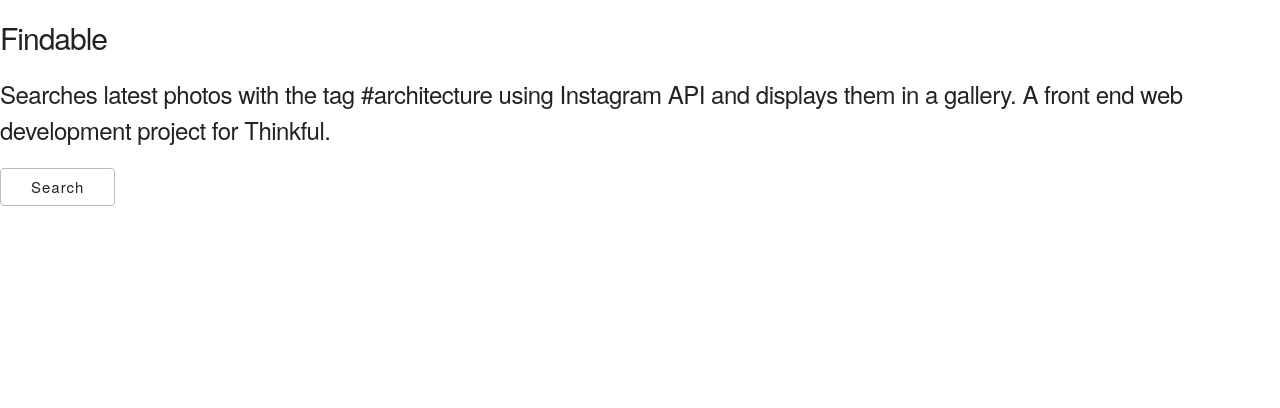
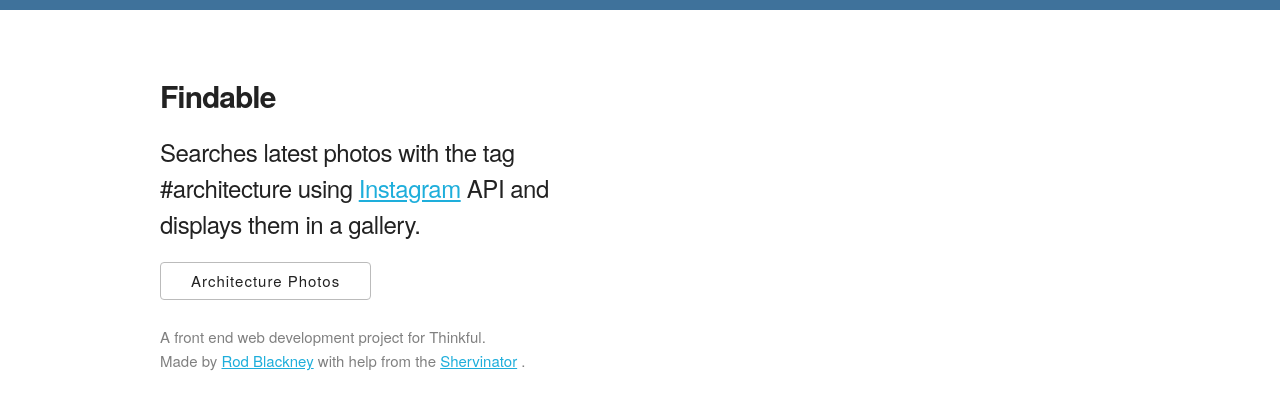
Before and after one commit to rodblackney/findable, a plain HTML site: page index.html in a window 1280 px wide. Drawn offline with nearby package versions, Linux system fonts and the light colour scheme.

Commit message:
added css and html change

```diff
--- a/css/styles.css
+++ b/css/styles.css
@@ -1,9 +1,15 @@
 body {
 	font-family: verdana;
+    border-top: 10px solid #3f729b;
 }
 
-#results li {
+h6 {
+    color: gray;
+}
+
+#results li ol {
 	margin-bottom: 1em;
+    list-style-type: none;
 }
 
 #results a {
--- a/index.html
+++ b/index.html
@@ -8,18 +8,27 @@
 	<link rel="stylesheet" href="css/normalize.css" />
 </head>
 <body>
-	<h1>Findable</h1>
-	<h5>Searches latest photos with the tag #architecture using Instagram API and displays them in a gallery. A front end web development project for Thinkful.</h5>
+
+  <div class="container">
+    <div class="row">
+      <div class="one-half column" style="margin-top: 5%">
+	<h1><strong>Findable</strong></h1>
+	<h5>Searches latest photos with the tag #architecture using <a href="http://instagram.com">Instagram</a> API and displays them in a gallery.</h5>
 	 <div id="instafeed"></div>
 		<form action="#" method="get">
 			<p>
-				<button type="submit" id="search">Search</button>
+				<button type="submit" id="search">Architecture Photos</button>
 			</p>
 		<p id="error"><!-- placeholder for error messages --></p>
 	</form>
 	<ol id="results">
 		<!-- To be populated by javascript -->
 	</ol>
+
+<h6> A front end web development project for Thinkful. </br>Made by <a href="http://github.com/rodblackney">Rod Blackney</a> with help from the <a href="http://https://github.com/shervanator">Shervinator</a> .</h6>
+      </div>
+    </div>
+  </div>
 	<script src="https://ajax.googleapis.com/ajax/libs/jquery/2.1.4/jquery.min.js"></script>
     <script src="js/app.js"></script>
 </body>
```
